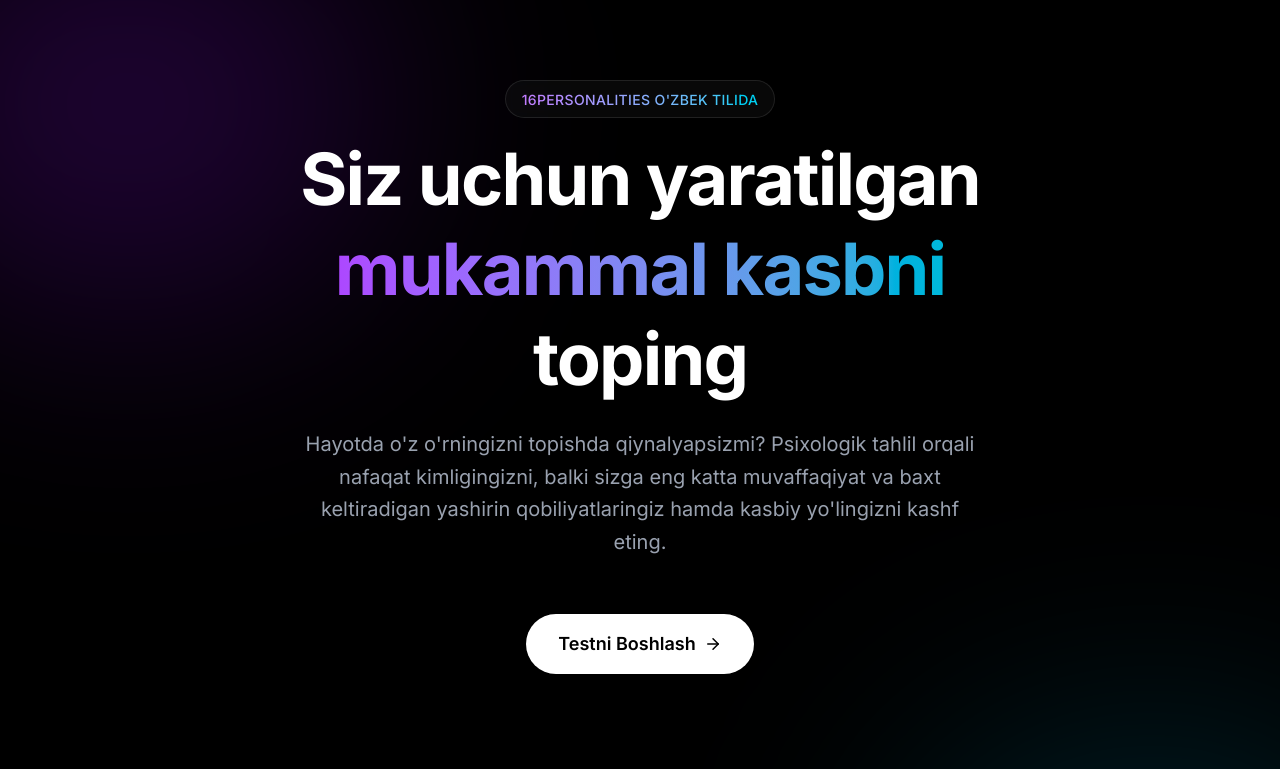
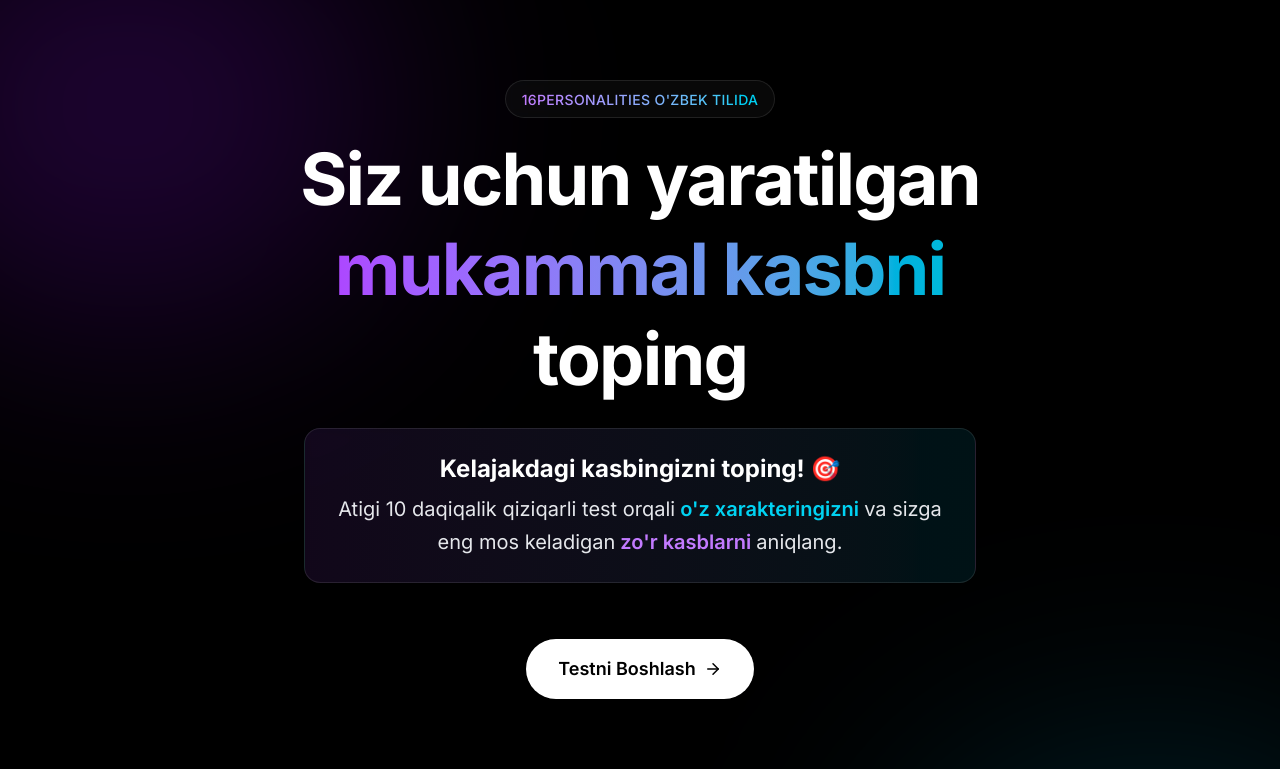
Before and after one commit to SamaDev200/shaxsiyat-app, a Next.js app: page / in a window 1280 px wide. Shown: the top 769 px of the page. Built offline with nearby package versions, Linux system fonts and the light colour scheme.

Commit message:
Update homepage copy design and bypass dashboard check for testing

```diff
--- a/src/app/dashboard/page.tsx
+++ b/src/app/dashboard/page.tsx
@@ -45,19 +45,17 @@ export default function Dashboard() {
 
   useEffect(() => {
     setMounted(true);
-    const completed = localStorage.getItem("shaxsiyat_completed");
-    if (!completed) {
-      router.push("/test");
-      return;
+
+    // DEVELOPMENT BYPASS: No redirects
+    const savedAnswers = localStorage.getItem("shaxsiyat_answers");
+    let answers = {};
+    if (savedAnswers) {
+      answers = JSON.parse(savedAnswers);
+    } else {
+      // Mock answers
+      answers = { 1: 3, 2: -3, 3: 3, 4: -3, 5: 3, 6: -3, 7: 3, 8: -3 };
     }
 
-    const savedAnswers = localStorage.getItem("shaxsiyat_answers");
-    if (!savedAnswers) {
-      router.push("/test");
-      return;
-    }
-
-    const answers = JSON.parse(savedAnswers);
     const calcResult = calculateResults(answers);
     setResult(calcResult);
     setTypeInfo(personalityTypes[calcResult.code] || null);
--- a/src/app/page.tsx
+++ b/src/app/page.tsx
@@ -31,10 +31,18 @@ export default function Home() {
             </span> toping
           </h1>
 
-          <p className="text-lg md:text-xl text-gray-400 leading-relaxed max-w-2xl mx-auto">
-            Hayotda o'z o'rningizni topishda qiynalyapsizmi?
-            Psixologik tahlil orqali nafaqat kimligingizni, balki sizga eng katta muvaffaqiyat va baxt keltiradigan yashirin qobiliyatlaringiz hamda kasbiy yo'lingizni kashf eting.
-          </p>
+          <div className="flex flex-col gap-4 max-w-2xl mx-auto mt-6">
+            <div className="bg-gradient-to-r from-purple-500/10 to-cyan-500/10 border border-white/10 rounded-2xl p-5 sm:p-6 backdrop-blur-sm">
+              <p className="text-lg md:text-xl text-gray-200 leading-relaxed">
+                <span className="font-bold text-white text-xl md:text-2xl block mb-2">Kelajakdagi kasbingizni toping! 🎯</span>
+                Atigi 10 daqiqalik qiziqarli test orqali
+                <span className="text-cyan-400 font-semibold"> o'z xarakteringizni </span>
+                va sizga eng mos keladigan
+                <span className="text-purple-400 font-semibold"> zo'r kasblarni </span>
+                aniqlang.
+              </p>
+            </div>
+          </div>
 
           <div className="pt-8 flex flex-col sm:flex-row items-center justify-center gap-4">
             <Link href="/test">
```
